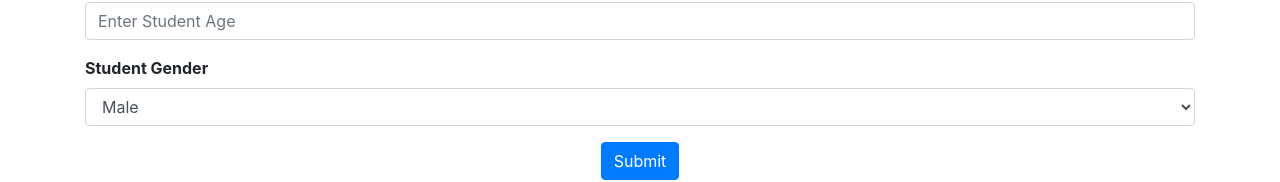
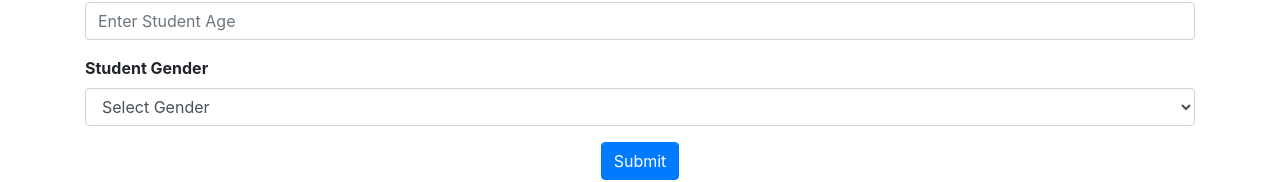
Before and after one commit to SandaruAbenayake/Simple-MERN-Stack, a React (Create React App) app in the folder frontend/: page /add in a window 1280 px wide. Shown: the part 172-354 px from the top of the page. Built offline with nearby package versions, Linux system fonts and the light colour scheme.

Commit message:
Last commit

```diff
--- a/frontend/src/components/AddStudent.js
+++ b/frontend/src/components/AddStudent.js
@@ -1,10 +1,8 @@
-
 import React, { useState } from "react";
 import axios from "axios";
 import Swal from "sweetalert2";
 
 export default function AddStudent() {
-
   const [name, setName] = useState("");
   const [age, setAge] = useState("");
   const [gender, setGender] = useState("");
@@ -13,41 +11,39 @@
     e.preventDefault(); // Prevents the page from refreshing
 
     const newStudent = {
-      name,name,
-      age:age,
-      gender:gender
-    }
+      name,
+      name,
+      age: age,
+      gender: gender,
+    };
 
+    await axios.post("http://localhost:5002/student/add", newStudent);
 
-    await axios.post("http://localhost:5002/student/add",newStudent)
-
-    setName("")
-    setAge("")
-    setGender("")
+    setName("");
+    setAge("");
+    setGender("");
 
     Swal.fire({
       title: "Success",
-      icon:'success',
-      draggable: true
+      icon: "success",
+      draggable: true,
     });
 
     try {
-
     } catch (error) {
       console.error("Error adding student:", error);
       Swal.fire({
         title: "Error adding student",
-        icon:'error',
-        draggable: true
+        icon: "error",
+        draggable: true,
       });
     }
   };
 
-
   return (
     <div className="container">
       <form>
-        <div class="form-group" >
+        <div class="form-group">
           <label for="name">Student Name</label>
           <input
             type="text"
@@ -55,7 +51,7 @@
             id="name"
             value={name}
             placeholder="Enter Student Name"
-            onChange={(e)=>setName(e.target.value)}
+            onChange={(e) => setName(e.target.value)}
           />
         </div>
 
@@ -67,7 +63,7 @@
             id="age"
             value={age}
             placeholder="Enter Student Age"
-            onChange={(e)=>setAge(e.target.value)}
+            onChange={(e) => setAge(e.target.value)}
           />
         </div>
 
@@ -76,8 +72,9 @@
           <select
             className="form-control"
             value={gender}
-                            onChange={(e) =>setGender(e.target.value)}
+            onChange={(e) => setGender(e.target.value)}
           >
+            <option value="">Select Gender</option> {/* Empty default option */}
             <option value="Male">Male</option>
             <option value="Female">Female</option>
           </select>
--- a/frontend/src/components/Header.js
+++ b/frontend/src/components/Header.js
@@ -12,7 +12,7 @@
   <div className="collapse navbar-collapse" id="navbarSupportedContent">
     <ul className="navbar-nav mr-auto">
       <li className="nav-item active">
-        <a className="nav-link" href="#">Home <span className="sr-only">(current)</span></a>
+        <a className="nav-link" href="/">Home <span className="sr-only">(current)</span></a>
       </li>
       <li className="nav-item">
         <a className="nav-link" href="/add">Create Student</a>
--- a/frontend/src/pages/Home.js
+++ b/frontend/src/pages/Home.js
@@ -5,7 +5,8 @@
 function Home() {
 
     const [students, setStudents] = useState([])
-    const [editData, setEditData] = useState({});
+    const [editData, setEditData] = useState({})
+    const [gender, setGender] = useState("");
 
             // Fetch all students
     const getAllStudents = async()=>{
```
Lines whose indentation alone changed are shown as unchanged.
